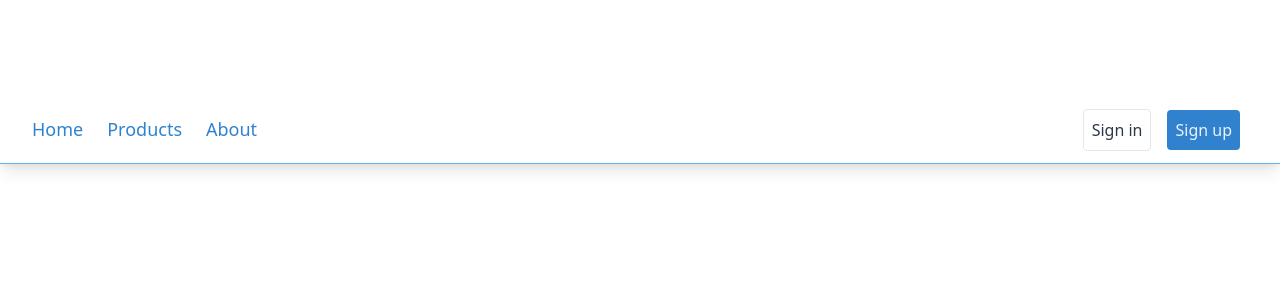
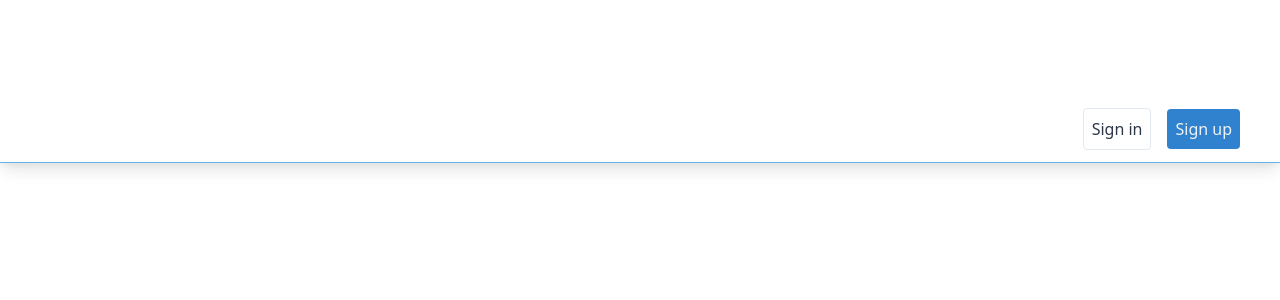
Before and after one commit to carleonesouza/portfolio, a React (Create React App) app: page / in a window 1280 px wide. Shown: the top 300 px of the page. Built offline with nearby package versions, Linux system fonts and the light colour scheme.

Commit message:
change script

```diff
--- a/package.json
+++ b/package.json
@@ -12,7 +12,7 @@
     "web-vitals": "^0.2.4"
   },
   "scripts": {
-    "start": " npm run watch:css && react-scripts start",
+    "start": "react-scripts start",
     "build": "npm run build:css && react-scripts build",
     "test": "react-scripts test",
     "eject": "react-scripts eject",
--- a/src/pages/Header/index.js
+++ b/src/pages/Header/index.js
@@ -15,11 +15,7 @@ const Header = () => {
 
          <div class="hidden md:flex md:items-center md:w-auto w-full order-3 md:order-1" id="menu">
             <nav>
-               <ul class="md:flex items-center justify-between text-base text-blue-600 pt-4 md:pt-0">
-                  <li><a class="inline-block no-underline hover:text-black font-medium text-lg py-2 px-4 lg:-ml-2" href="#">Home</a></li>
-                  <li><a class="inline-block no-underline hover:text-black font-medium text-lg py-2 px-4 lg:-ml-2" href="#">Products</a></li>
-                  <li><a class="inline-block no-underline hover:text-black font-medium text-lg py-2 px-4 lg:-ml-2" href="#">About</a></li>
-               </ul>
+
             </nav>
          </div>
 
```
